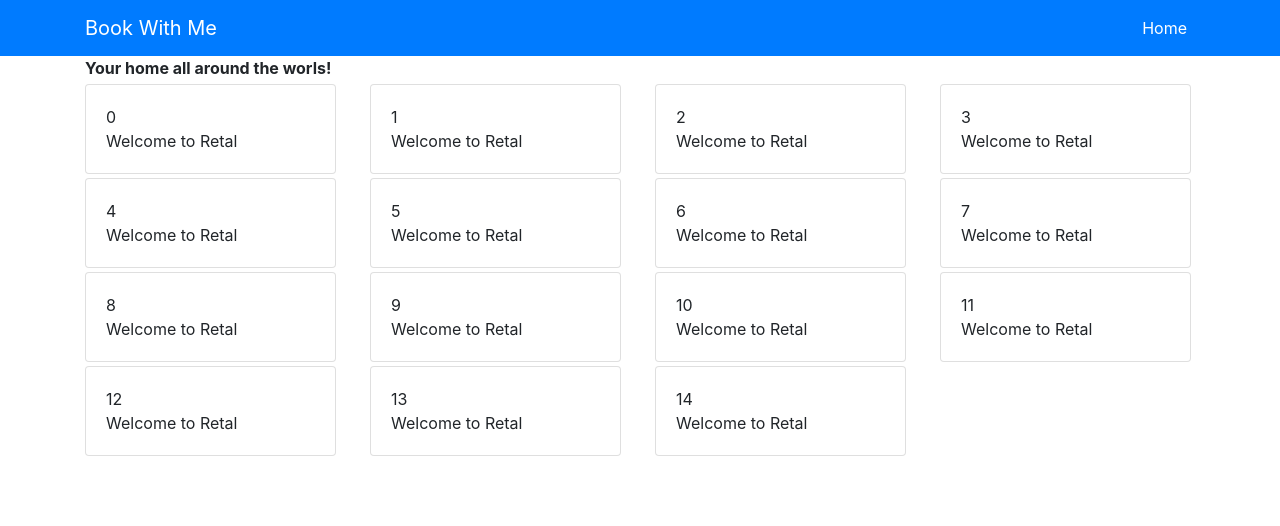
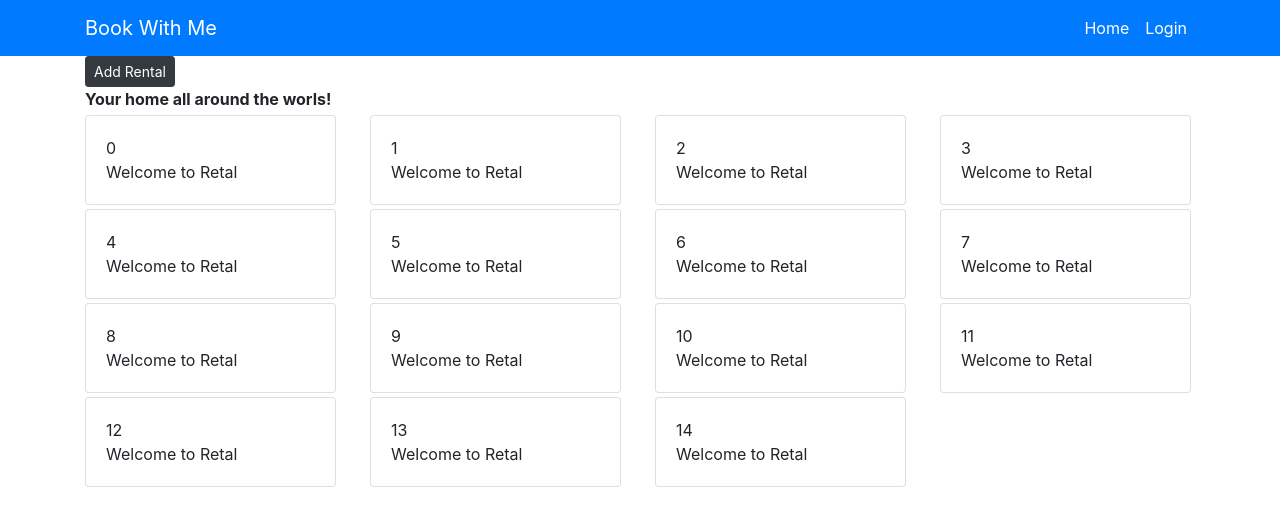
Before and after one commit to Ramprits/rent, a React (Create React App) app: page /home in a window 1280 px wide. Shown: the top 526 px of the page. Built offline with nearby package versions, Linux system fonts and the light colour scheme.

Commit message:
router features added

```diff
--- a/src/components/rentals/rental.js
+++ b/src/components/rentals/rental.js
@@ -4,6 +4,7 @@ const Rental = props => {
   return (
     <section id="rental" className={props.className}>
       <div className="card mt-1 mr-1">
+
         <div className="card-body">
           <div className="mr-2">{props.id}</div>
           Welcome to Retal
--- a/src/components/rentals/rentalList.js
+++ b/src/components/rentals/rentalList.js
@@ -1,18 +1,34 @@
 import React, { Component } from "react";
 import Rental from "./rental";
 export default class RentalList extends Component {
+  constructor() {
+    super();
+    this.onAddNewRental = this.onAddNewRental.bind(this);
+  }
   state = {
     rentalList: [1, 2, 3, 4, 5, 6, 7, 8, 9, 10, 11, 12, 13, 14, 15]
   };
-
   renderRentalList = () => {
     return this.state.rentalList.map((rental, index) => {
       return <Rental className="col-md-3" id={index} key={index} />;
     });
   };
+
+  onAddNewRental() {
+    const rentals = this.state.rentalList;
+    rentals.push(1);
+    this.setState({ rentalList: rentals });
+  }
   render() {
     return (
       <section id="rentalList">
+        <button
+          type="button"
+          onClick={this.onAddNewRental}
+          className="btn btn-dark btn-sm"
+        >
+          Add Rental
+        </button>
         <div className="font-weight-bold">Your home all around the worls!</div>
         <div className="row">{this.renderRentalList()}</div>
       </section>
--- a/src/shared/Header.js
+++ b/src/shared/Header.js
@@ -1,6 +1,6 @@
 import React from "react";
 
-const Header = (props) => {
+const Header = props => {
   return (
     <div>
       <nav className="navbar navbar-expand-lg navbar-dark bg-primary">
@@ -27,6 +27,11 @@ const Header = (props) => {
                   Home
                 </a>
               </li>
+              <li className="nav-item active">
+                <a className="nav-link" href="https://google.com">
+                  Login
+                </a>
+              </li>
             </ul>
           </div>
         </div>
```
Also changed, not shown: src/components/rentals/rentalDetail.js (added, +7 -0 lines). Lines whose indentation alone changed are shown as unchanged.
